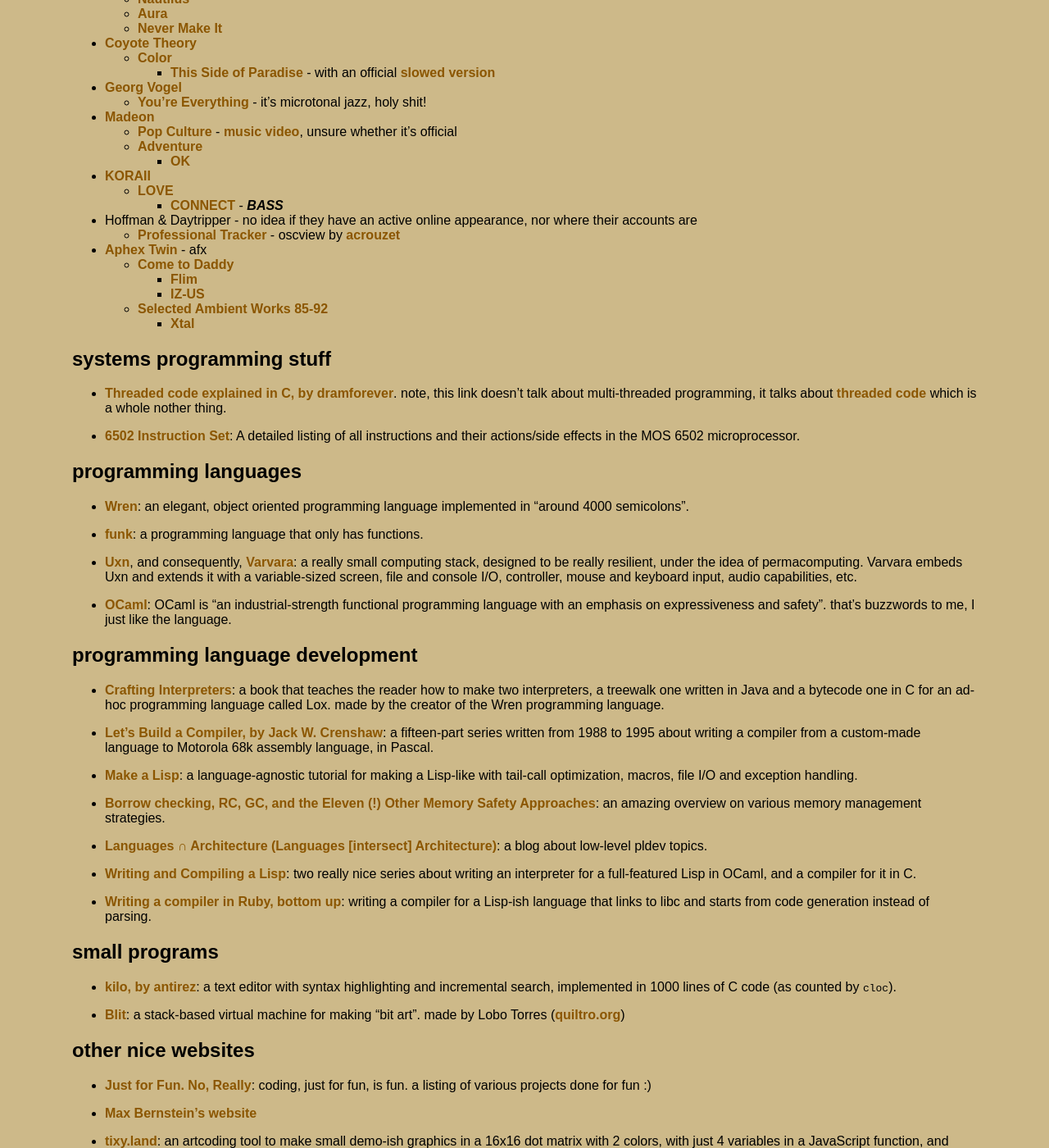
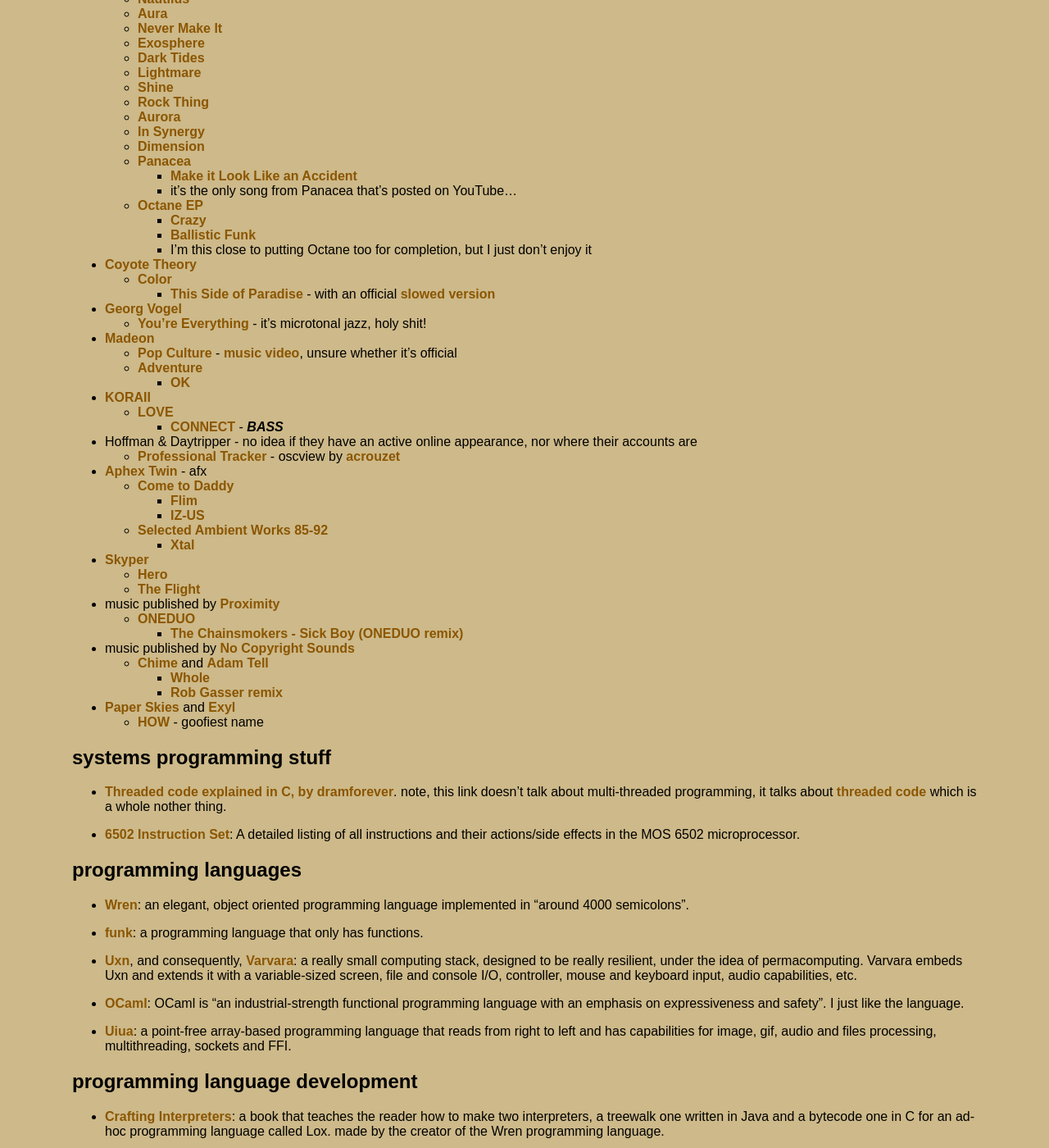
Before and after one commit to thacuber2a03/thacuber2a03.github.io, a Jekyll site: the page built from things/bookmarks.md, in a window 1280 px wide and 1400 px high, scrolled down 2378 px. Shown: the whole window at 82% size. Built offline with Jekyll 4.4.1, drawn with Linux system fonts in a browser that asks for light colours; some of the changed text lies outside the part shown.

Commit message:
update bookmarks
added Uiua
a single uppercase letter that isn't "I" in 16/05/24
added The Chainsmokers - Sick Boy (ONEDUO remix) by, well, ONEDUO, Whole by Chime and Adam Tell and a *lot* of music from Creo
turns out I do like Creo's discography, huh

```diff
--- a/things/bookmarks.md
+++ b/things/bookmarks.md
@@ -110,6 +110,21 @@
   - [Nautilus](https://www.youtube.com/watch?v=6xEKE8jXyBs)
   - [Aura](https://www.youtube.com/watch?v=LXTrXaYMgYs)
   - [Never Make It](https://www.youtube.com/watch?v=11Z5_cej2dk)
+  - [Exosphere](https://www.youtube.com/watch?v=MN8xH1J-Jyg)
+  - [Dark Tides](https://www.youtube.com/watch?v=XSjN9c5zilY)
+  - [Lightmare](https://www.youtube.com/watch?v=U0hibvFfRdg)
+  - [Shine](https://www.youtube.com/watch?v=KUrePkNVp0s)
+  - [Rock Thing](https://www.youtube.com/watch?v=-W52cDdeAuI)
+  - [Aurora](https://www.youtube.com/watch?v=M170iMt3C8A)
+  - [In Synergy](https://www.youtube.com/watch?v=syCQNuITDHw)
+  - [Dimension](https://www.youtube.com/watch?v=MrD05HVGVIQ)
+  - [Panacea](https://youtube.com/playlist?list=PL143F4F0390FB3DB6)
+    - [Make it Look Like an Accident](https://www.youtube.com/watch?v=qbi_FHlt7pU)
+    - it's the only song from Panacea that's posted on YouTube...
+  - [Octane EP](https://youtube.com/playlist?list=PLJrjuJXeaiCsYGrMc1lNg54Ap9lutLf-a)
+    - [Crazy](https://www.youtube.com/watch?v=IDaP8LeYsrk)
+    - [Ballistic Funk](https://www.youtube.com/watch?v=JWFnrx2NYSU)
+    - I'm this close to putting Octane too for completion, but I just don't enjoy it
 - [Coyote Theory](https://www.youtube.com/@CoyoteTheory)
   - [Color](https://www.youtube.com/playlist?list=OLAK5uy_nCk9_GEwqQfYiN-Wn4ATPSKhBseJjwRCU)
     - [This Side of Paradise](https://www.youtube.com/watch?v=FHT3xNYZU8o) - with an official [slowed version](https://www.youtube.com/watch?v=0ueoezHCGy0)
@@ -130,6 +145,18 @@
     - [IZ-US](https://www.youtube.com/watch?v=OkqOmWyb2Ac)
   - [Selected Ambient Works 85-92](https://www.youtube.com/playlist?list=OLAK5uy_luEur9V6VWGm0oMYWJlNgRHlsvEOaAHww)
     - [Xtal](https://www.youtube.com/watch?v=uXpKC8TIAxE)
+- [Skyper](https://youtube.com/@SkyperMusic)
+  - [Hero](https://www.youtube.com/watch?v=wHQusvIR0UI)
+  - [The Flight](https://www.youtube.com/watch?v=x0F7xfeRKtY)
+- music published by [Proximity](https://www.youtube.com/@Proximity)
+  - [ONEDUO](https://soundcloud.com/oneduo)
+    - [The Chainsmokers - Sick Boy (ONEDUO remix)](https://www.youtube.com/watch?v=GnNi_LuMnN4)
+- music published by [No Copyright Sounds](https://youtube.com/@NoCopyrightSounds)
+  - [Chime](https://youtube.com/@ChimeTunes) and [Adam Tell](https://www.youtube.com/@adamshmadam)
+    - [Whole](https://www.youtube.com/watch?v=mDulNkJC1CE)
+    - [Rob Gasser remix](https://www.youtube.com/watch?v=AHBnM1Jin9A)
+- [Paper Skies](https://youtube.com/@PaperSkies) and [Exyl](https://www.youtube.com/@exyl_sounds)
+  - [HOW](https://www.youtube.com/watch?v=EEnzDZFy5oY) - goofiest name
 
 <h2 id="lowlevel">systems programming stuff</h2>
 
@@ -145,7 +172,10 @@
 
 - [Uxn](https://100r.co/site/uxn.html), and consequently, [Varvara](https://wiki.xxiivv.com/site/varvara.html): a really small computing stack, designed to be really resilient, under the idea of permacomputing. Varvara embeds Uxn and extends it with a variable-sized screen, file and console I/O, controller, mouse and keyboard input, audio capabilities, etc.
 
-- [OCaml](https://ocaml.org/): OCaml is "an industrial-strength functional programming language with an emphasis on expressiveness and safety". that's buzzwords to me, I just like the language.
+- [OCaml](https://ocaml.org/): OCaml is "an industrial-strength functional programming language with an emphasis on expressiveness and safety". I just like the language.
+
+- [Uiua](https://uiua.org): a point-free array-based programming language that reads from right to left and has capabilities for image, gif, audio and files processing,
+multithreading, sockets and FFI.
 
 <h2 id="pldev">programming language development</h2>
 
@@ -278,8 +308,14 @@
   - added "An Introduction to Shader Art Coding" and "Building Collision Simulations: An Introduction to Computer Graphics"
 
 - 16/05/24
-  - Added "Performance optimizations for voxel graphics"
+  - added "Performance optimizations for voxel graphics"
   - mistakenly merged changelog for 16/05/24 with that of 15/05/14; fixed
   - change "voxel engines" to "voxel rendering engines" in desc for "Performance optimizations for voxel graphics"
   - missed indentation for contents of log 16/05/24
   - added "Game Programming Patterns"
+
+- 16/06/24
+  - added Uiua
+  - a single uppercase letter that isn't "I" in 16/05/24
+  - added The Chainsmokers - Sick Boy (ONEDUO remix) by, well, ONEDUO, Whole by Chime and Adam Tell and a *lot* of music from Creo
+    turns out I do like Creo's discography, huh
```
